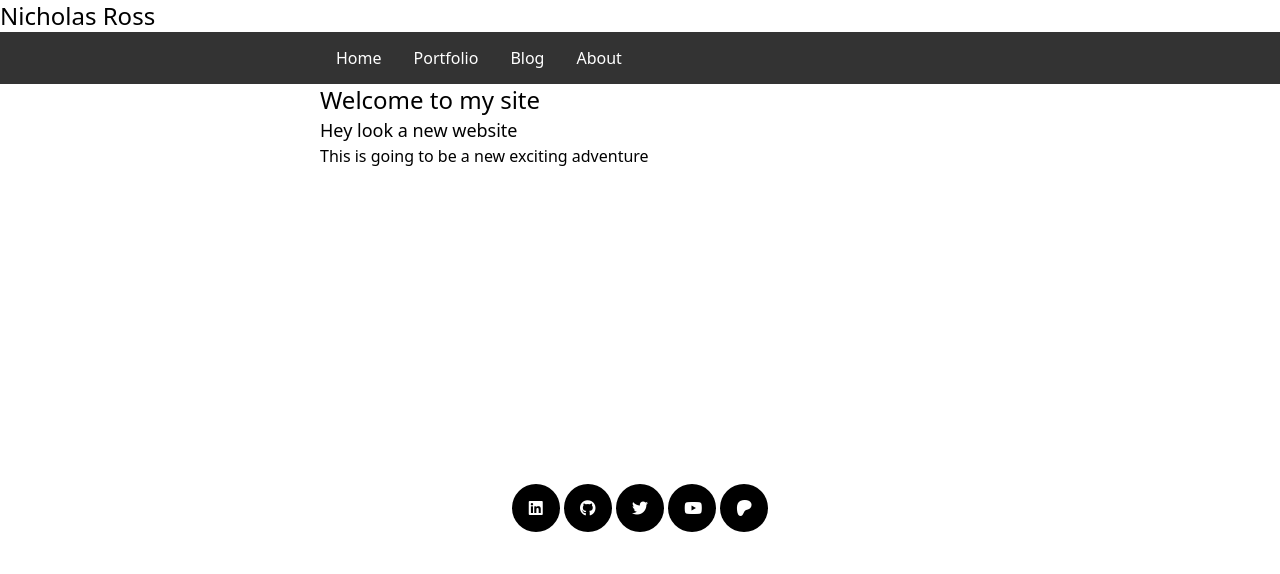
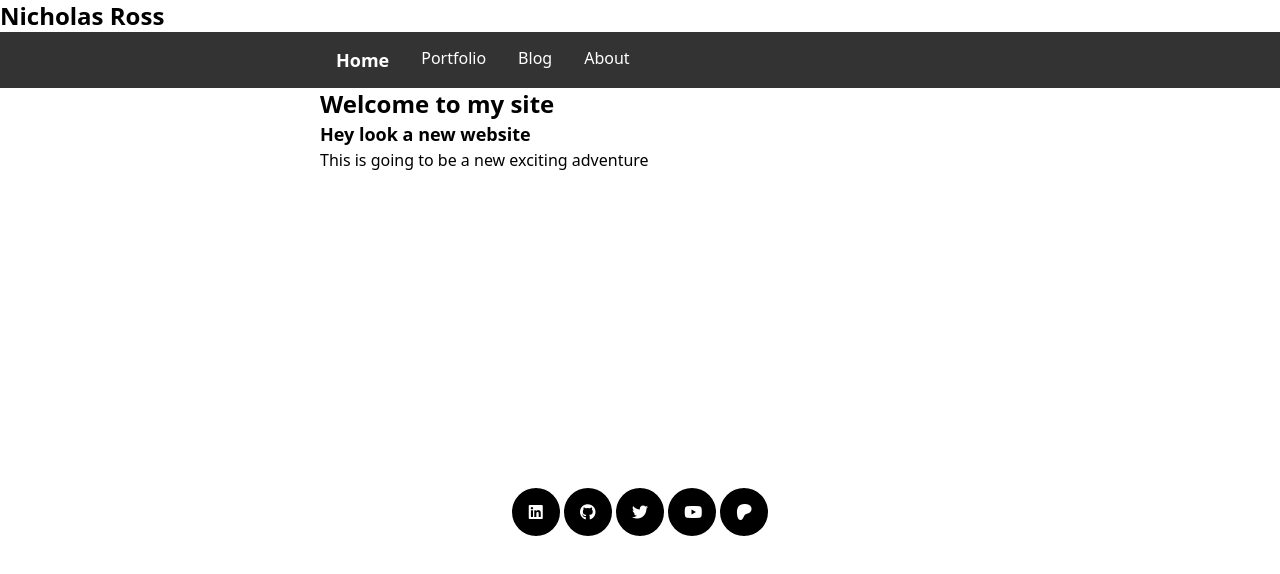
Before and after one commit to LeAlchemist/website, a SvelteKit app: page / in a window 1280 px wide. Shown: the top 574 px of the page. Built offline with nearby package versions, Linux system fonts and the light colour scheme.

Commit message:
Fixed formatting

```diff
--- a/src/app.css
+++ b/src/app.css
@@ -1,13 +1,13 @@
 @tailwind base;
 @layer base {
   h1 {
-    @apply text-2xl;
+    @apply text-2xl font-extrabold;
   }
   h2 {
-    @apply text-xl;
+    @apply text-xl font-bold;
   }
   h3 {
-    @apply text-lg;
+    @apply text-lg font-semibold;
   }
 }
 @tailwind components;
--- a/src/routes/+layout.svelte
+++ b/src/routes/+layout.svelte
@@ -22,7 +22,7 @@
 <nav class= "bg-[#333]">
 	<ul class= "list-none m-auto p-0 overflow-hidden w-[50vw]">
 		<li class= "float-left">
-			<a class="block text-white text-center px-[16px] py-[14px] hover:bg-[#111]" href="/" aria-current={$page.url.pathname === "/"}>Home</a>
+			<a class="block text-white text-center px-[16px] py-[14px] hover:bg-[#111]" href="/" aria-current={$page.url.pathname === "/"}><h3>Home</h3></a>
 		</li>
 
 		<li class= "float-left">
```
Also changed, not shown: src/routes/+page.svelte (+0 -7 lines).
